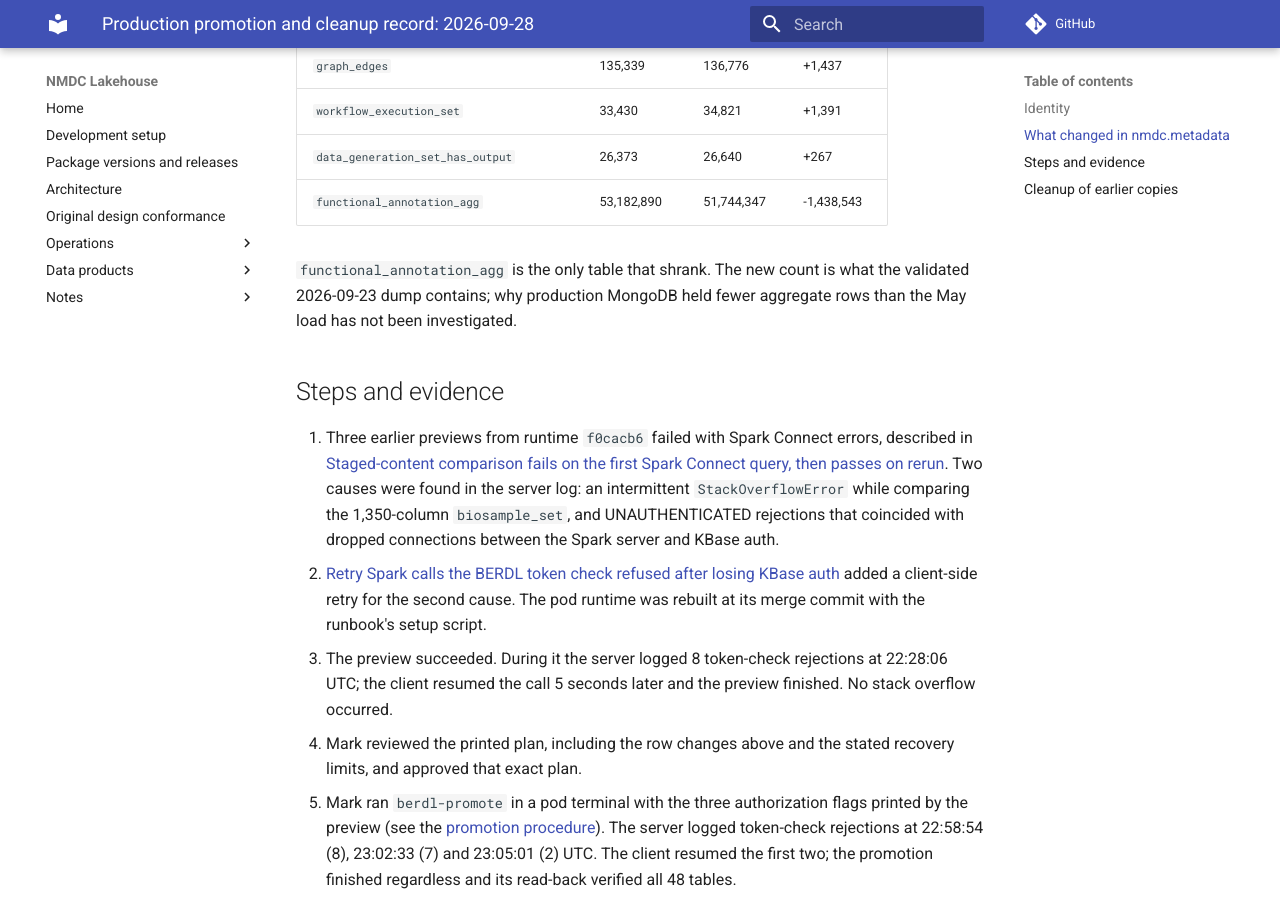
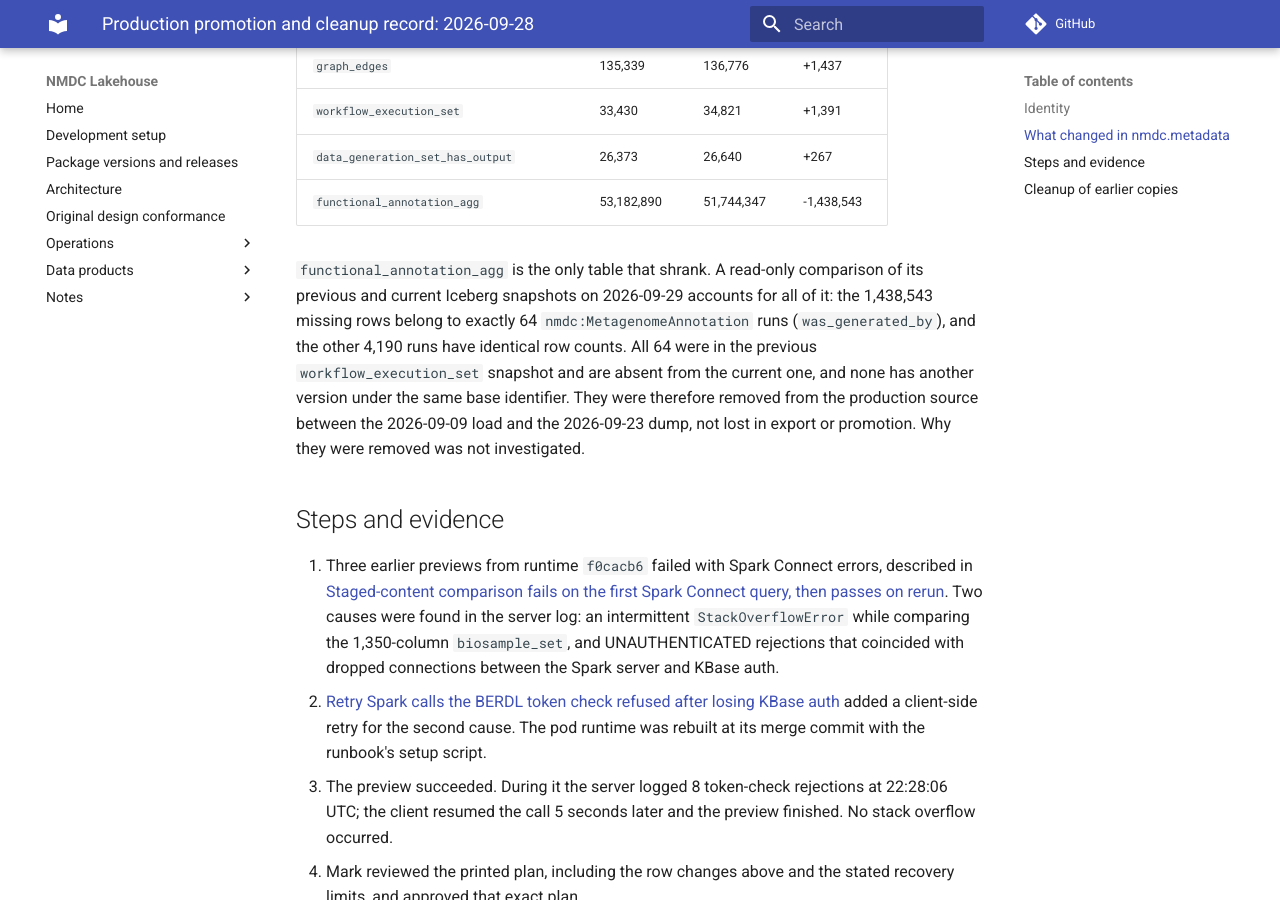
Before and after one commit to microbiomedata/nmdc-lakehouse, an MkDocs documentation site: the page built from docs/runs/2026-09-28-production-promotion.md, in a window 1280 px wide and 900 px high, scrolled down 1633 px. Built offline with MkDocs 1.6.1 and Material for MkDocs 9.7.7, drawn with Linux system fonts in a browser that asks for light colours; comment, search, counter and statistics services are not loaded.

Commit message:
Explain the functional_annotation_agg decrease in the promotion record
A snapshot comparison attributes all 1,438,543 missing rows to 64 annotation
runs that are absent from the current workflow_execution_set, with no newer
version, so they left the production source before the September 23 dump.

```diff
--- a/docs/runs/2026-09-28-production-promotion.md
+++ b/docs/runs/2026-09-28-production-promotion.md
@@ -48,9 +48,14 @@ The table count went from 54 to 48: 45 tables replaced, 3 added and 9 dropped.
 | `data_generation_set_has_output` | 26,373 | 26,640 | +267 |
 | `functional_annotation_agg` | 53,182,890 | 51,744,347 | -1,438,543 |
 
-`functional_annotation_agg` is the only table that shrank. The new count is what the
-validated 2026-09-23 dump contains; why production MongoDB held fewer aggregate rows
-than the May load has not been investigated.
+`functional_annotation_agg` is the only table that shrank. A read-only comparison of
+its previous and current Iceberg snapshots on 2026-09-29 accounts for all of it: the
+1,438,543 missing rows belong to exactly 64 `nmdc:MetagenomeAnnotation` runs
+(`was_generated_by`), and the other 4,190 runs have identical row counts. All 64 were
+in the previous `workflow_execution_set` snapshot and are absent from the current one,
+and none has another version under the same base identifier. They were therefore
+removed from the production source between the 2026-09-09 load and the 2026-09-23
+dump, not lost in export or promotion. Why they were removed was not investigated.
 
 ## Steps and evidence
 
```
